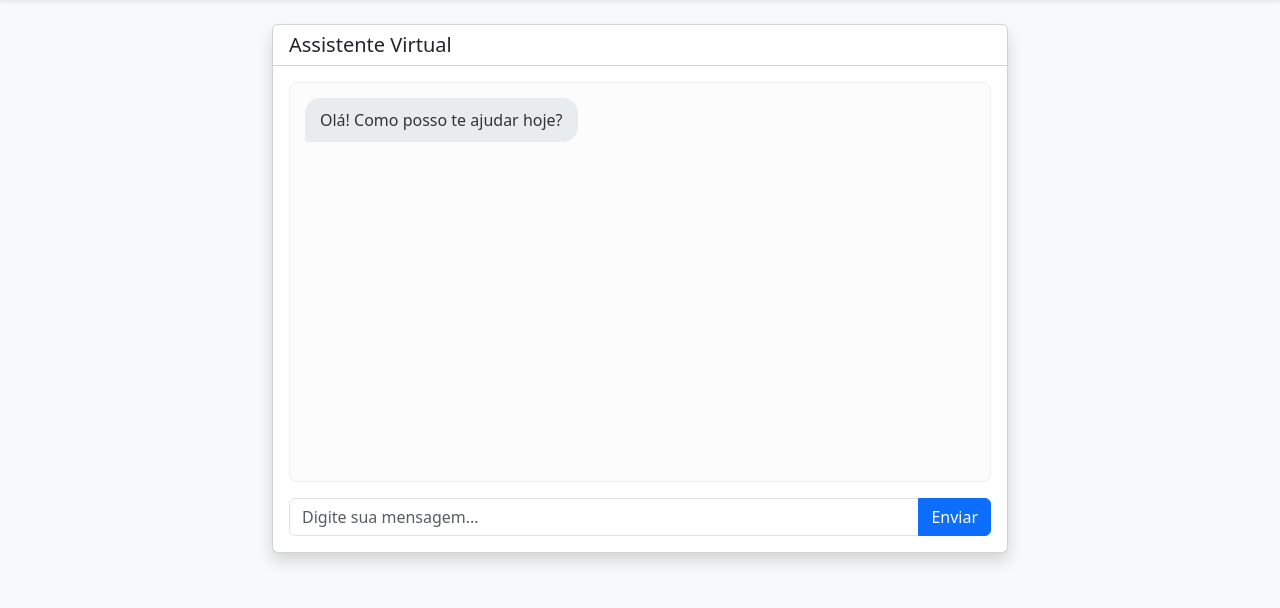
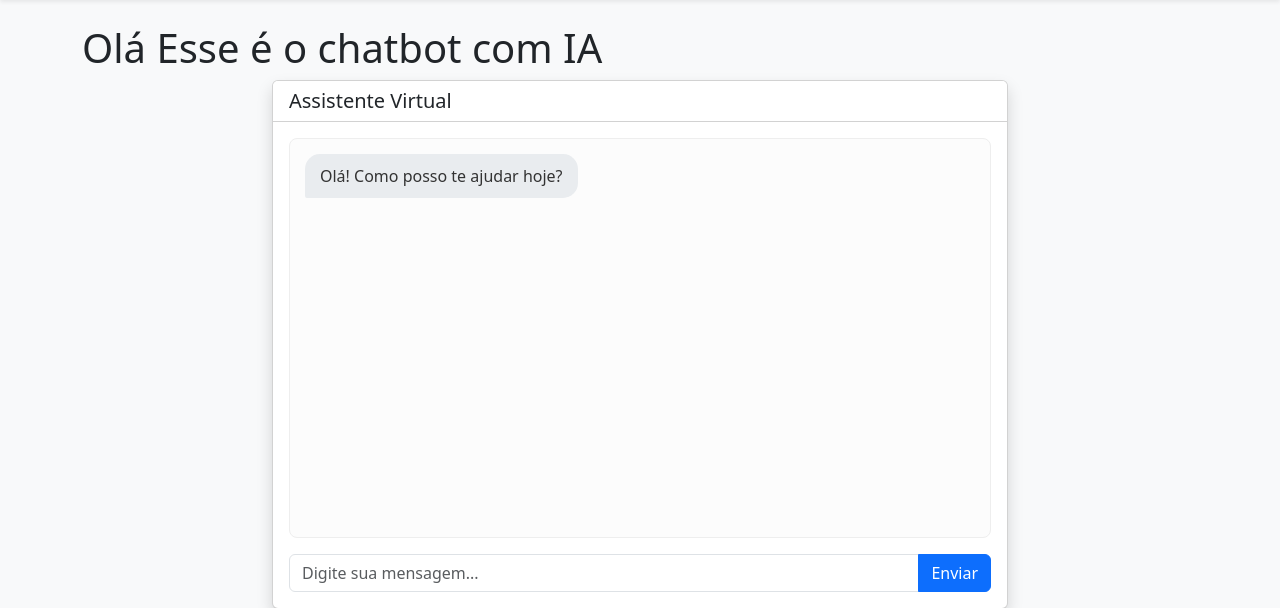
Before and after one commit to dionisio300/chatbotIAGT04, a Flask app: page / in a window 1280 px wide. Shown: the part 56-664 px from the top of the page. Run offline with Flask 3, Linux system fonts and the light colour scheme.

Commit message:
criação do H1

```diff
--- a/templates/index.html
+++ b/templates/index.html
@@ -34,6 +34,7 @@
 {% endblock %}
 
 {% block content %}
+<h1>Olá Esse é o chatbot com IA</h1>
 <div class="row justify-content-center">
     <div class="col-md-8">
         <div class="card shadow">
```
